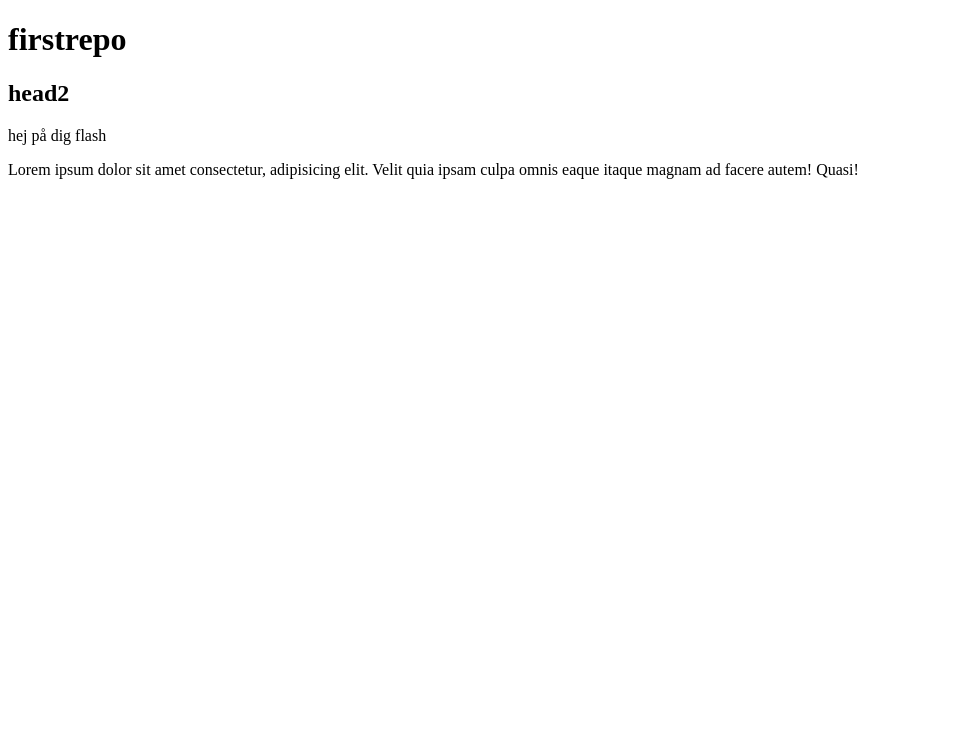
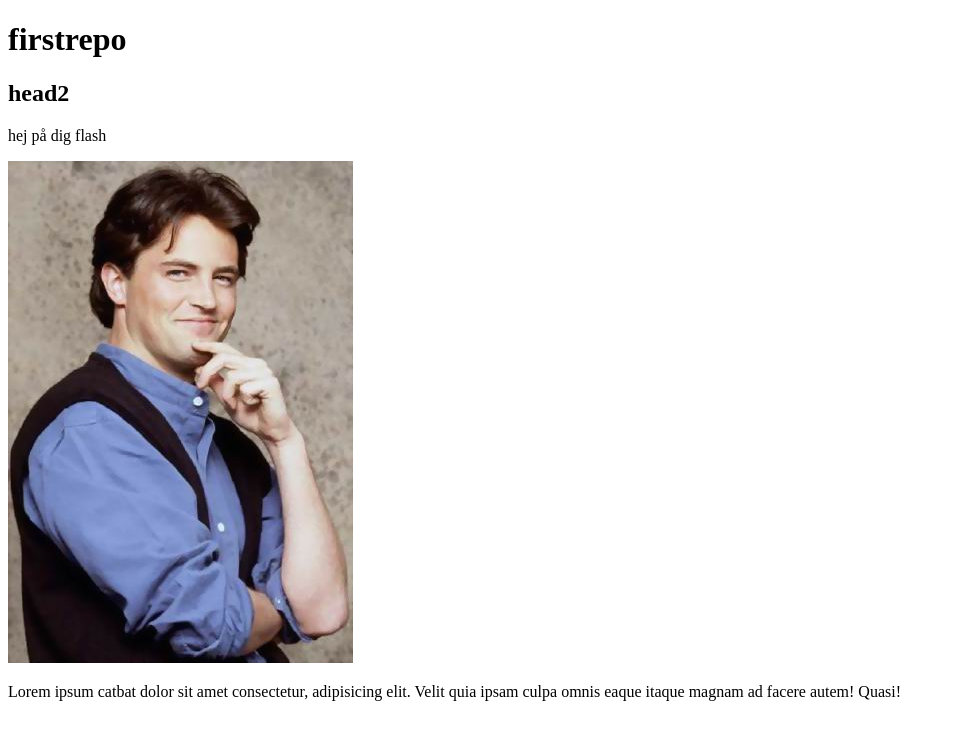
Before and after one commit to Isakgit24/firstrepo, a plain HTML site: page index.html in a window 1280 px wide. Shown: the whole page, without its empty margins (0-955 px from the left). Drawn offline with Linux system fonts and the light colour scheme.

Commit message:
added img

```diff
--- a/index.html
+++ b/index.html
@@ -12,8 +12,9 @@
     <h2>head2</h2>
 
   <p>hej på dig flash</p>
+  <img src ="images/Skillssidepic.jpg" alt="Matthew perry">
 
-    <p>Lorem ipsum dolor sit amet consectetur, adipisicing elit. Velit quia ipsam culpa omnis eaque itaque magnam ad facere autem! Quasi!</p>
+    <p>Lorem ipsum catbat dolor sit amet consectetur, adipisicing elit. Velit quia ipsam culpa omnis eaque itaque magnam ad facere autem! Quasi!</p>
 
 </body>
 </html>
```
